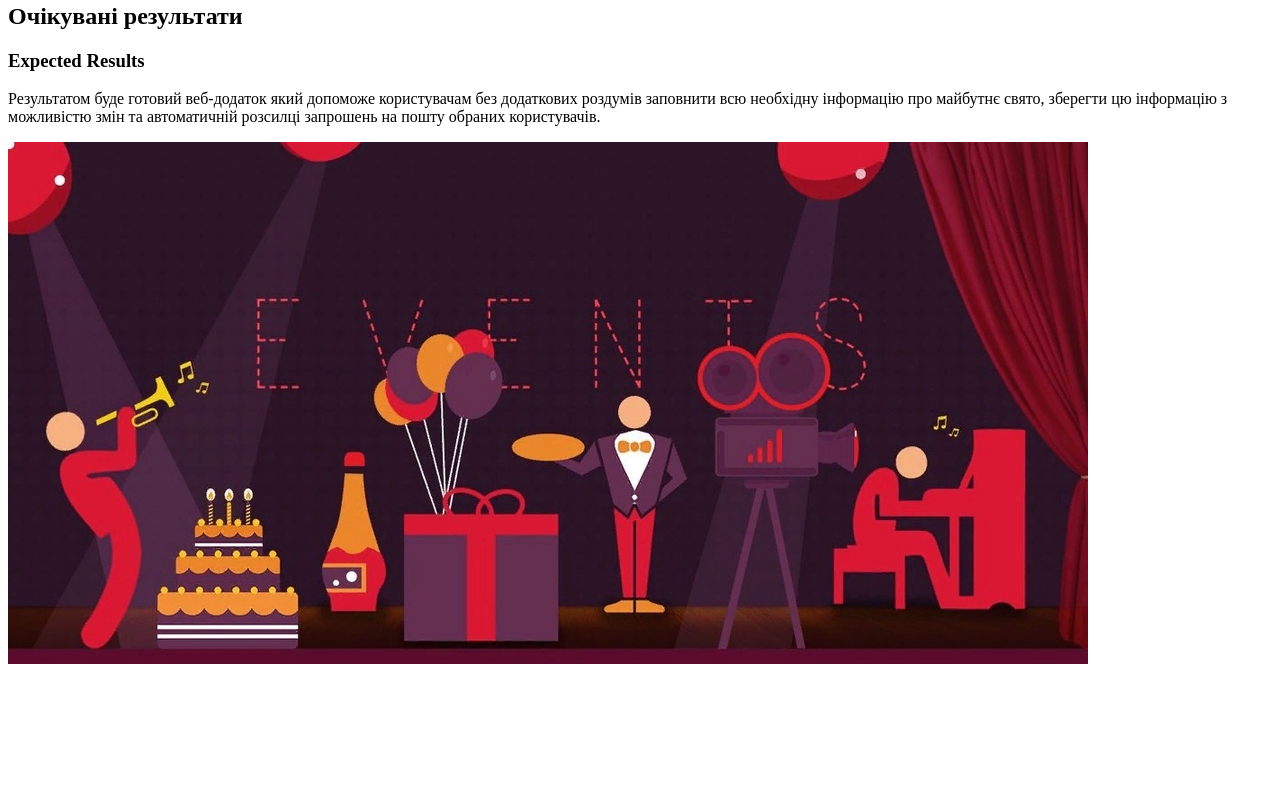
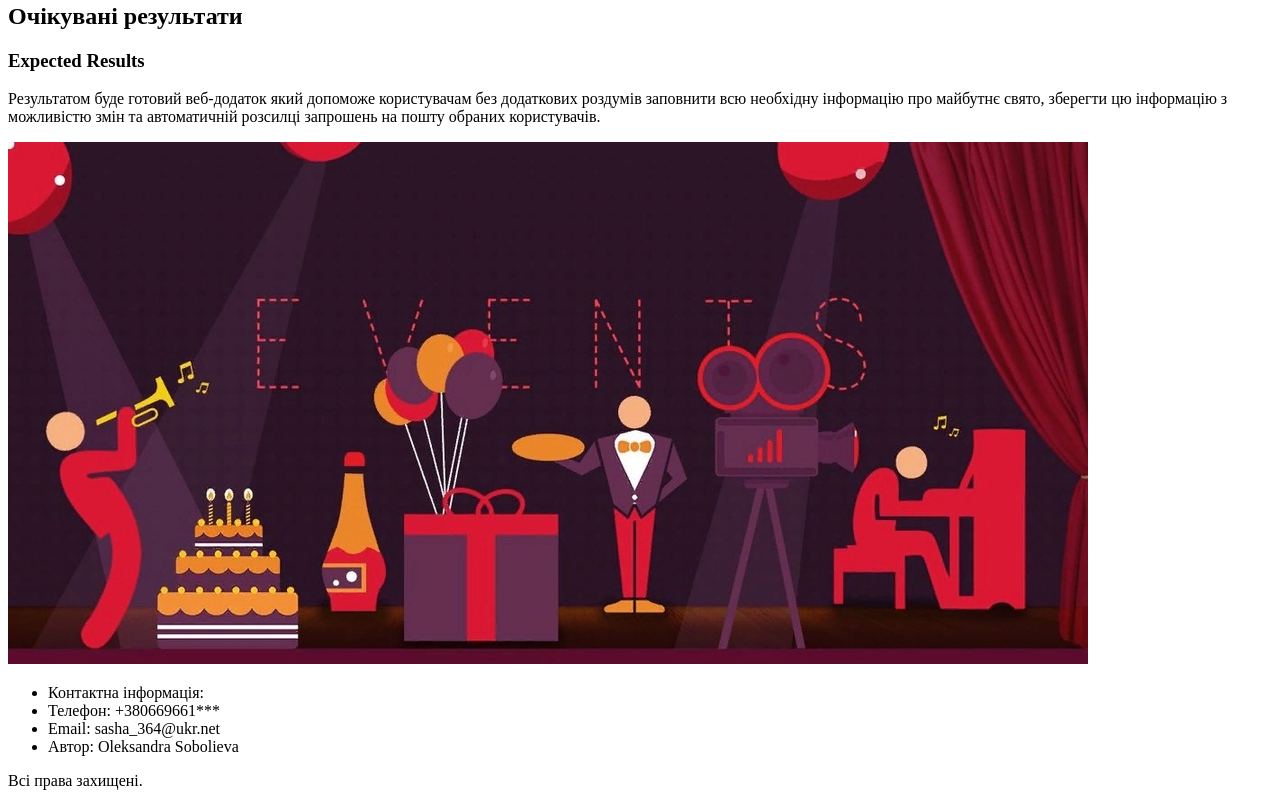
Before and after one commit to oSobolieva/Lending-BachelorWork, a website: page index.html in a window 1280 px wide. Shown: the part 3592-4398 px from the top of the page. Before the commit the page ends 4268 px from the top, so only its background shows below. Drawn offline with Linux system fonts and the light colour scheme.

Commit message:
Footer info update

```diff
--- a/index.html
+++ b/index.html
@@ -113,7 +113,13 @@
         </section>
     </main>
     <footer>
-
+      <ul>
+        <li>Контактна інформація:</li>
+        <li>Телефон: +380669661***</li>
+        <li>Email: sasha_364@ukr.net</li>
+        <li>Автор: Oleksandra Sobolieva</li>
+      </ul>
+      <p>Всі права захищені.</p>
     </footer>
 </body>
 </html>
```
